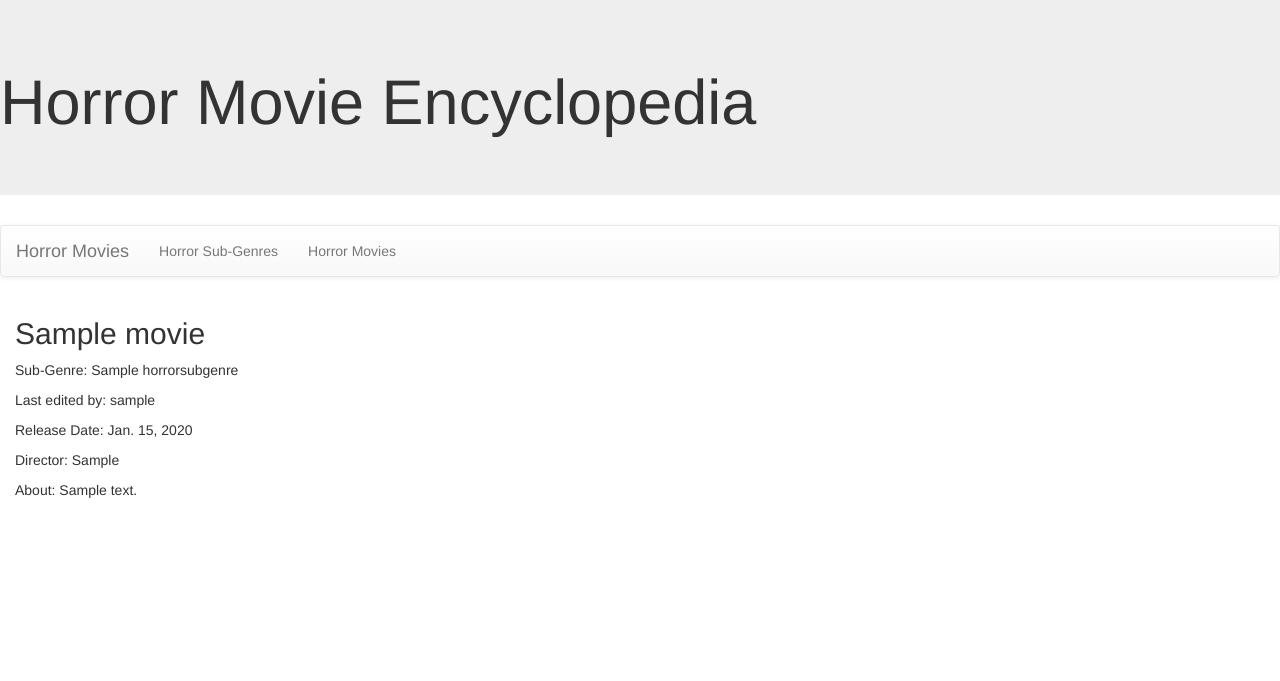
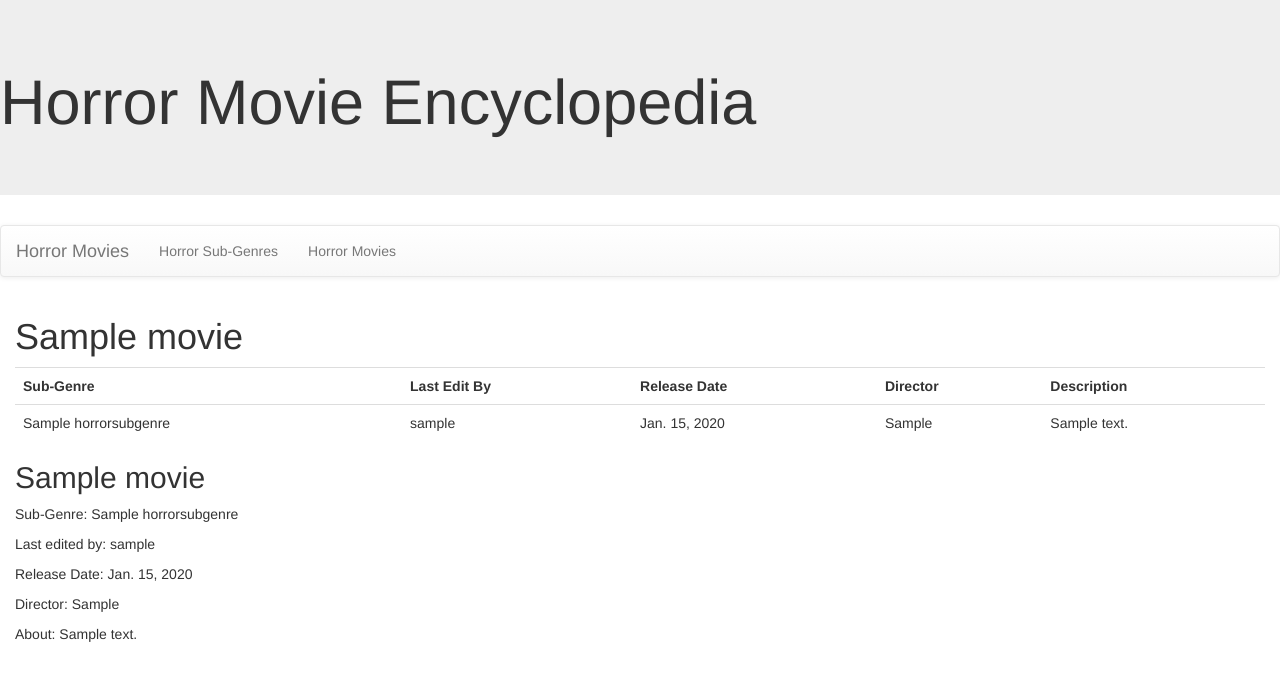
Before and after one commit to bman150/HorrorMovieSite, a Django app: page /horror/moviedetail/1 in a window 1280 px wide. Shown: the top 681 px of the page. Run offline with Django 3.2, Linux system fonts and the light colour scheme; tables that the repository leaves empty hold one stand-in row (values such as "Sample post"); some libraries are stand-ins or nearby versions.

Commit message:
The hills have eyes

```diff
--- a/horror/templates/horror/moviedetail.html
+++ b/horror/templates/horror/moviedetail.html
@@ -1,5 +1,23 @@
 {% extends 'base.html' %}
 {% block content %}
+<h1>{{ horrormovie.movietitle }}</h1>
+<table class="table">
+    <tr>
+        <th>Sub-Genre</th>
+        <th>Last Edit By</th>
+        <th>Release Date</th>
+        <th>Director</th>
+        <th>Description</th>
+    </tr>
+    <tr>
+        <td>{{ horrormovie.horrorsubgenre }}</td>
+        <td>{{ horrormovie.user }}</td>
+        <td>{{ horrormovie.moviereleasedate }}</td>
+        <td>{{ horrormovie.moviedirector }}</td>
+        <td>{{ horrormovie.moviedescription }}</td>
+    </tr>
+</table>
+
 <h2>{{ horrormovie.movietitle }}</h2>
 <p>Sub-Genre: {{ horrormovie.horrorsubgenre }}</p>
 <p>Last edited by: {{ horrormovie.user }}</p>
```
